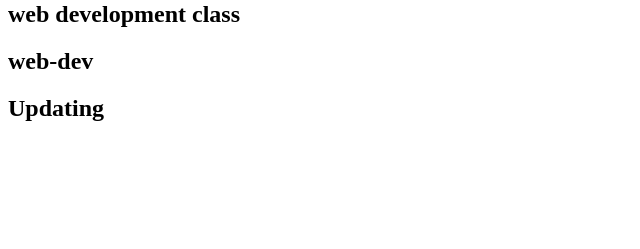
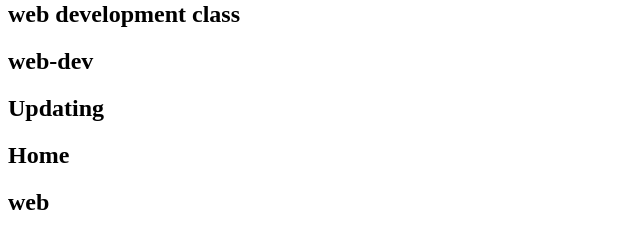
Before and after one commit to freefire43cjt3-cpu/MY-THIRD-PROJECT, a plain HTML site: page index.html in a window 1280 px wide. Shown: the part 79-328 px from the top of the page, without its empty margins (0-640 px from the left). Drawn offline with Linux system fonts and the light colour scheme.

Commit message:
modified sth

```diff
--- a/index.html
+++ b/index.html
@@ -10,5 +10,8 @@
     <h2>web development class</h2>
     <h2>web-dev</h2>
     <h2>Updating</h2>
+    <h2>Home</h2>
+    <h2>web</h2>
+
 </body>
 </html>
```
